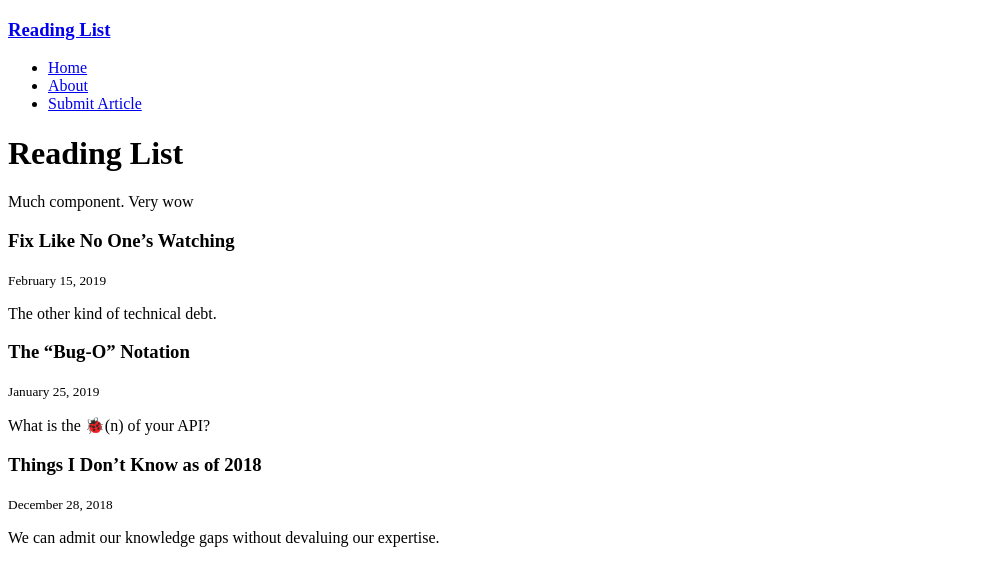
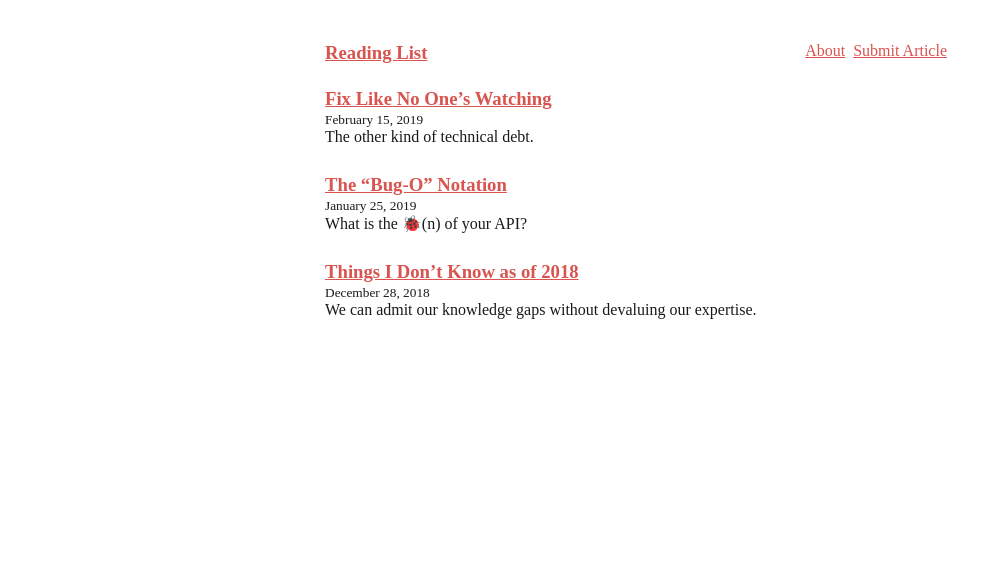
Before and after one commit to Uqido/readling-list, a Gatsby app: page / in a window 1280 px wide. Shown: the top 586 px of the page, without its empty margins (0-1002 px from the left). Built offline with nearby package versions, Linux system fonts and the light colour scheme.

Commit message:
Add Step Five

```diff
--- a/src/components/article.js
+++ b/src/components/article.js
@@ -1,9 +1,12 @@
 import React from "react";
+import styles from "./article.module.css";
 
 export default props => (
   <div>
-      <h3>{props.title}</h3>
-      <small>{props.date}</small>
-      <p>{props.description}</p>
+    <a href={props.url}>
+      <h3 className={styles.title}>{props.title}</h3>
+    </a>
+    <small>{props.date}</small>
+    <p className={styles.description}>{props.description}</p>
   </div>
 );
--- /dev/null
+++ b/src/components/article.module.css
@@ -0,0 +1,9 @@
+.title {
+  font-weight: 900;
+  margin-bottom: 0;
+  margin-top: 0;
+}
+
+.description {
+  text-decoration: none;
+}
--- a/src/components/layout.js
+++ b/src/components/layout.js
@@ -1,13 +1,16 @@
 import React from "react";
 import { Link } from "gatsby";
 import Navbar from "../components/navbar";
+import styles from "./layout.module.css";
 
 export default ({ children }) => (
-  <div>
-    <Link to="/">
-      <h3>Reading List</h3>
-    </Link>
-    <Navbar />
+  <div className={styles.container}>
+    <div className={styles.header}>
+      <Link to="/">
+        <h3 className={styles.title}>Reading List</h3>
+      </Link>
+      <Navbar />
+    </div>
     {children}
   </div>
 );
--- /dev/null
+++ b/src/components/layout.module.css
@@ -0,0 +1,56 @@
+:root {
+  --primary-color: #d9534f;
+  --primary-color-light: rgb(217, 100, 100);
+}
+
+:global * {
+  box-sizing: border-box;
+}
+
+:global html {
+  color: rgba(0, 0, 0, 0.9);
+}
+
+:global body {
+  margin: 0;
+  padding: 0;
+  word-wrap: break-word;
+}
+
+:global a {
+  color: var(--primary-color);
+}
+:global a:hover {
+  text-decoration: none;
+}
+
+:global p,
+:global pre,
+:global ul,
+:global ol {
+  margin-top: 0;
+  margin-bottom: 1.75rem;
+}
+
+.container {
+  margin: 0 auto;
+  max-width: 42rem;
+  padding: 2.625rem 1.3125rem;
+}
+
+.title {
+  margin-top: 0;
+  margin-bottom: 0;
+  text-rendering: optimizeLegibility;
+}
+
+.title > a {
+  color: var(--primary-color-light);
+  text-decoration: none;
+}
+
+.header {
+  display: flex;
+  justify-content: space-between;
+  flex-wrap: wrap;
+}
--- a/src/components/navbar.js
+++ b/src/components/navbar.js
@@ -1,19 +1,16 @@
 import React from "react";
 import { Link } from "gatsby";
+import styles from "./navbar.module.css";
 
 const ListLink = props => (
-    <li>
-        <Link to={props.to}>{props.children}</Link>
-    </li>
-)
-
+  <li className={styles.menuItem}>
+    <Link to={props.to}>{props.children}</Link>
+  </li>
+);
 
 export default () => (
-  <div>
-    <ul>
-      <ListLink to="/">Home</ListLink>
-      <ListLink to="/about/">About</ListLink>
-      <ListLink to="/submit/">Submit Article</ListLink>
-    </ul>
-  </div>
+  <ul className={styles.menu}>
+    <ListLink to="/about/">About</ListLink>
+    <ListLink to="/submit/">Submit Article</ListLink>
+  </ul>
 );
--- /dev/null
+++ b/src/components/navbar.module.css
@@ -0,0 +1,13 @@
+.menu {
+  list-style: none;
+  padding: 0;
+}
+
+.menuItem {
+  float: left;
+  margin-right: 0.5rem;
+}
+
+.menuItem a {
+  display: block;
+}
--- a/src/pages/about.js
+++ b/src/pages/about.js
@@ -4,7 +4,6 @@ import Layout from "../components/layout";
 
 export default () => (
   <Layout>
-    <h1>About</h1>
     <WorkInProgress />
   </Layout>
 );
--- a/src/pages/index.js
+++ b/src/pages/index.js
@@ -4,19 +4,20 @@ import Layout from "../components/layout";
 
 export default () => (
   <Layout>
-      <h1>Reading List</h1>
-      <p>Much component. Very wow</p>
     <Article
+      url=""
       title="Fix Like No One’s Watching"
       date="February 15, 2019"
       description="The other kind of technical debt."
     />
     <Article
+      url=""
       title="The “Bug-O” Notation"
       date="January 25, 2019"
       description="What is the 🐞(n) of your API?"
     />
     <Article
+      url=""
       title="Things I Don’t Know as of 2018"
       date="December 28, 2018"
       description="We can admit our knowledge gaps without devaluing our expertise."
--- a/src/pages/submit.js
+++ b/src/pages/submit.js
@@ -4,7 +4,6 @@ import Layout from "../components/layout";
 
 export default () => (
   <Layout>
-    <h1>Submit Article</h1>
     <WorkInProgress />
   </Layout>
 );
```
Lines whose indentation alone changed are shown as unchanged.
